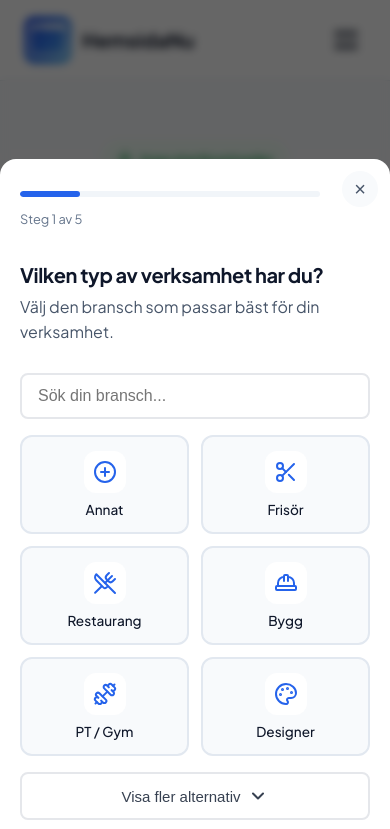
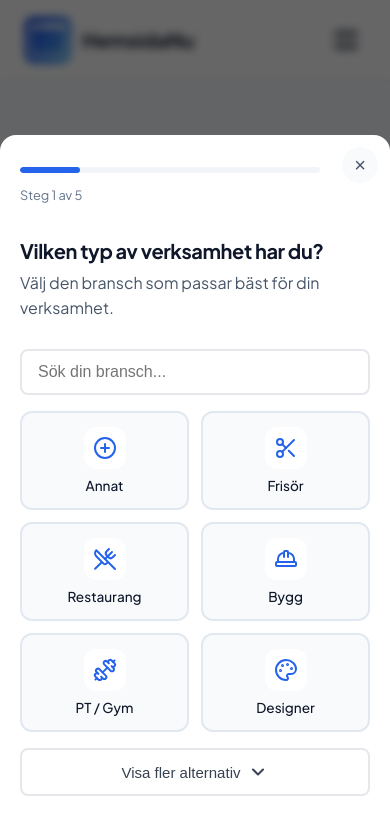
Before and after one commit to Erik1234seth/hemsidor, a website: page public/index.html in a window 390 px wide. Shown: the top 829 px of the page. Drawn offline with nearby package versions, Linux system fonts and the light colour scheme; no server answers.

Commit message:
Increase modal bottom padding on mobile
Increased bottom padding from 24px to 48px to prevent content from being covered at the bottom on mobile devices.

Co-Authored-By: Claude Sonnet 4.5 <noreply@anthropic.com>

```diff
--- a/public/style.css
+++ b/public/style.css
@@ -2780,7 +2780,7 @@ footer {
     .example-details h3 { font-size: 1.5rem; }
     /* Modal responsive */
     .modal-overlay { padding: 0; align-items: flex-end; }
-    .modal { padding: 32px 20px 24px; padding-bottom: calc(24px + env(safe-area-inset-bottom, 0px)); max-height: 85vh; border-radius: 16px 16px 0 0; }
+    .modal { padding: 32px 20px 24px; padding-bottom: calc(48px + env(safe-area-inset-bottom, 0px)); max-height: 85vh; border-radius: 16px 16px 0 0; }
     .modal-close { top: 12px; right: 12px; width: 36px; height: 36px; font-size: 20px; }
     .option-grid { grid-template-columns: repeat(2, 1fr); }
     .checkbox-grid { grid-template-columns: 1fr; }
```
